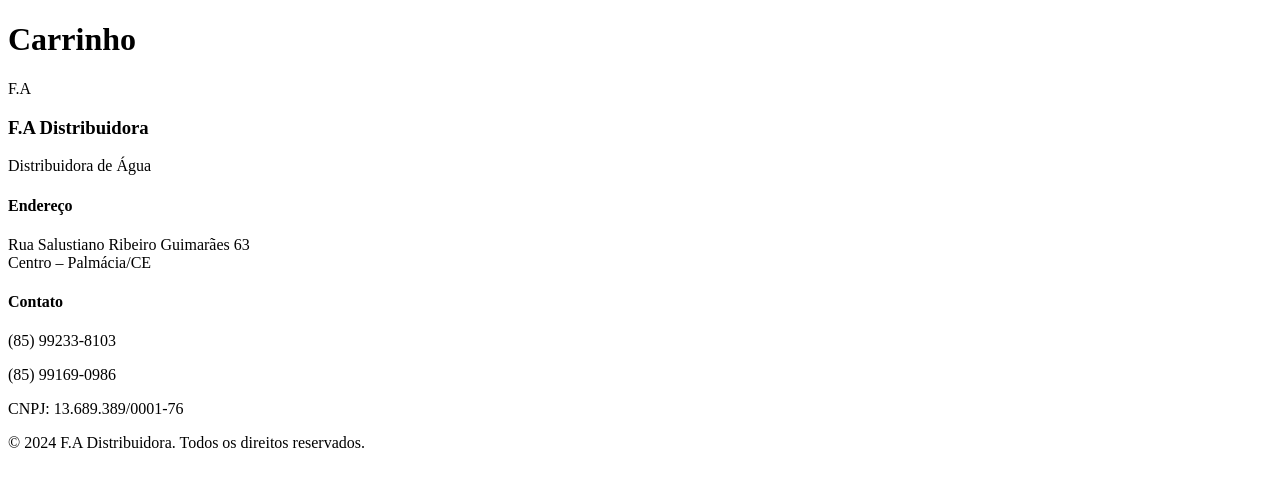
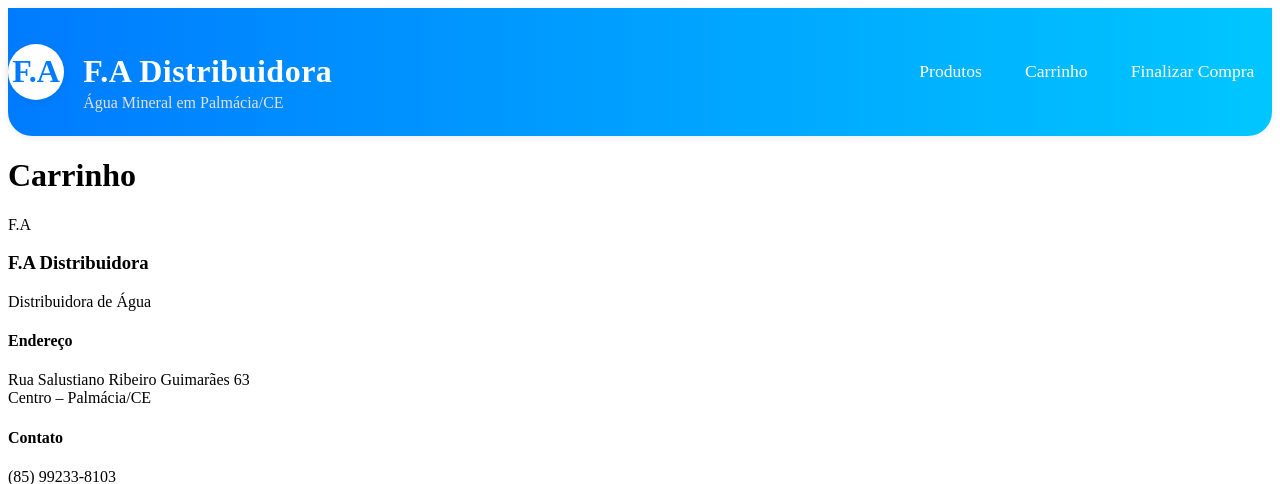
Before and after one commit to Kauanrodrigues01/delivery-agua, a Django app: page /cart/ in a window 1280 px wide. Shown: the top 484 px of the page. Run offline with Django 5.2, Linux system fonts and the light colour scheme.

Commit message:
update design

```diff
--- a/templates/base.html
+++ b/templates/base.html
@@ -1,27 +1,167 @@
 <!DOCTYPE html>
 <html lang="pt-BR">
+
 <head>
     <meta charset="UTF-8">
     <meta name="viewport" content="width=device-width, initial-scale=1.0">
     <title>F.A Distribuidora</title>
-    <meta name="description" content="F.A Distribuidora - Distribuidora de água em Palmácia/CE. Galões, garrafas e bebedouros com entrega rápida e preços especiais.">
+    <meta name="description"
+        content="F.A Distribuidora - Distribuidora de água em Palmácia/CE. Galões, garrafas e bebedouros com entrega rápida e preços especiais.">
     <meta name="author" content="F.A Distribuidora">
 
     <!-- Open Graph -->
     <meta property="og:title" content="F.A Distribuidora">
-    <meta property="og:description" content="Distribuidora de água em Palmácia/CE. Galões, garrafas e bebedouros com entrega rápida e preços especiais.">
+    <meta property="og:description"
+        content="Distribuidora de água em Palmácia/CE. Galões, garrafas e bebedouros com entrega rápida e preços especiais.">
     <meta property="og:type" content="website">
 
     <!-- Lucide Icons -->
     <script src="https://unpkg.com/lucide@latest/dist/umd/lucide.js"></script>
 
+
     <link rel="stylesheet" href="styles.css">
+    <style>
+        .main-header {
+            background: linear-gradient(90deg, #007bff 0%, #00c6ff 100%);
+            color: #fff;
+            box-shadow: 0 2px 8px rgba(0, 0, 0, 0.07);
+            border-bottom-left-radius: 1.5rem;
+            border-bottom-right-radius: 1.5rem;
+            padding: 0;
+        }
+
+        .main-header-inner {
+            display: flex;
+            flex-direction: row;
+            align-items: center;
+            justify-content: space-between;
+            gap: 2rem;
+            padding: 1.5rem 0;
+        }
+
+        .main-header .logo-area {
+            display: flex;
+            align-items: center;
+            gap: 1.2rem;
+        }
+
+        .main-header .logo-icon {
+            width: 56px;
+            height: 56px;
+            background: #fff;
+            color: #007bff;
+            font-weight: bold;
+            font-size: 2rem;
+            border-radius: 50%;
+            display: flex;
+            align-items: center;
+            justify-content: center;
+            box-shadow: 0 2px 8px rgba(0, 0, 0, 0.08);
+        }
+
+        .main-header h1 {
+            font-size: 2rem;
+            font-weight: 700;
+            margin-bottom: 0.2rem;
+            letter-spacing: 0.5px;
+        }
+
+        .main-header small {
+            font-size: 1rem;
+            color: #e0e0e0;
+        }
+
+        .main-header nav {
+            display: flex;
+            align-items: center;
+        }
+
+        .main-header nav ul {
+            display: flex;
+            flex-direction: row;
+            gap: 0.5rem;
+            margin: 0;
+            padding: 0;
+            list-style: none;
+        }
+
+        .main-header nav .nav-link {
+            font-weight: 500;
+            font-size: 1.1rem;
+            border-radius: 0.5rem;
+            transition: background 0.2s, color 0.2s, box-shadow 0.2s;
+            padding: 0.5rem 1.1rem;
+            color: #fff;
+            text-decoration: none;
+            box-shadow: none;
+        }
+
+        .main-header nav .nav-link.active,
+        .main-header nav .nav-link:hover {
+            background: #fff;
+            color: #007bff !important;
+            box-shadow: 0 2px 8px rgba(0, 0, 0, 0.08);
+            text-decoration: none;
+        }
+
+        @media (max-width: 900px) {
+            .main-header-inner {
+                flex-direction: column;
+                align-items: flex-start;
+                gap: 1.2rem;
+            }
+
+            .main-header nav ul {
+                width: 100%;
+                justify-content: flex-start;
+            }
+        }
+
+        @media (max-width: 600px) {
+            .main-header-inner {
+                padding: 1rem 0.2rem;
+            }
+
+            .main-header h1 {
+                font-size: 1.3rem;
+            }
+
+            .main-header .logo-icon {
+                width: 40px;
+                height: 40px;
+                font-size: 1.2rem;
+            }
+
+            .main-header nav .nav-link {
+                font-size: 1rem;
+                padding: 0.4rem 0.7rem;
+            }
+        }
+    </style>
 
     {% block head %}
     {% endblock %}
 </head>
 
 <body>
+    <header class="main-header mb-4">
+        <div class="container main-header-inner">
+            <div class="logo-area">
+                <div class="logo-icon">F.A</div>
+                <div>
+                    <h1 class="mb-0">F.A Distribuidora</h1>
+                    <small class="d-block">Água Mineral em Palmácia/CE</small>
+                </div>
+            </div>
+            <nav>
+                <ul>
+                    <li><a class="nav-link" href="/products/">Produtos</a></li>
+                    <li><a class="nav-link" href="/cart/">Carrinho</a></li>
+                    <li><a class="nav-link" href="/checkout/">Finalizar Compra</a></li>
+                </ul>
+            </nav>
+        </div>
+    </header>
     <div class="container">
         {% block content %}{% endblock %}
     </div>
```
Also changed, not shown: products/templates/products/product_list.html (+17 -7 lines), static/products/script.js (deleted, +0 -285 lines).
